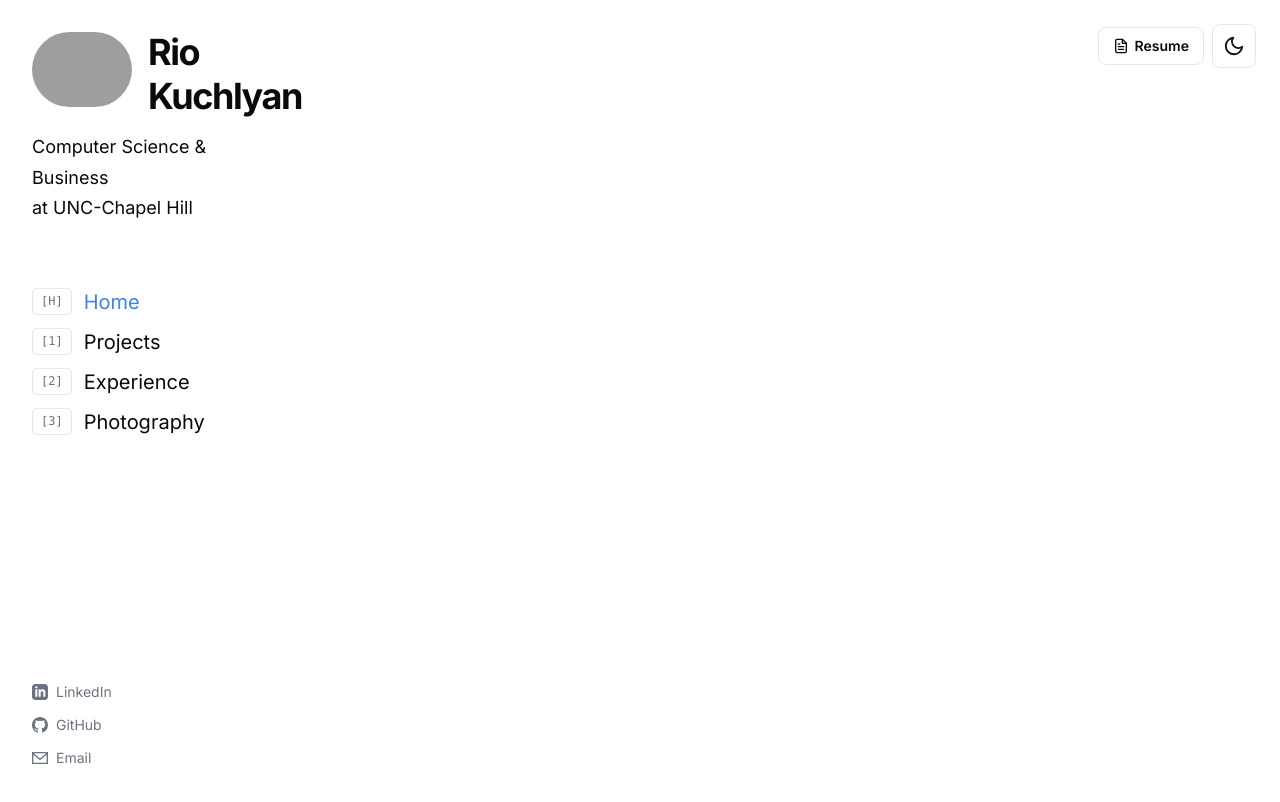
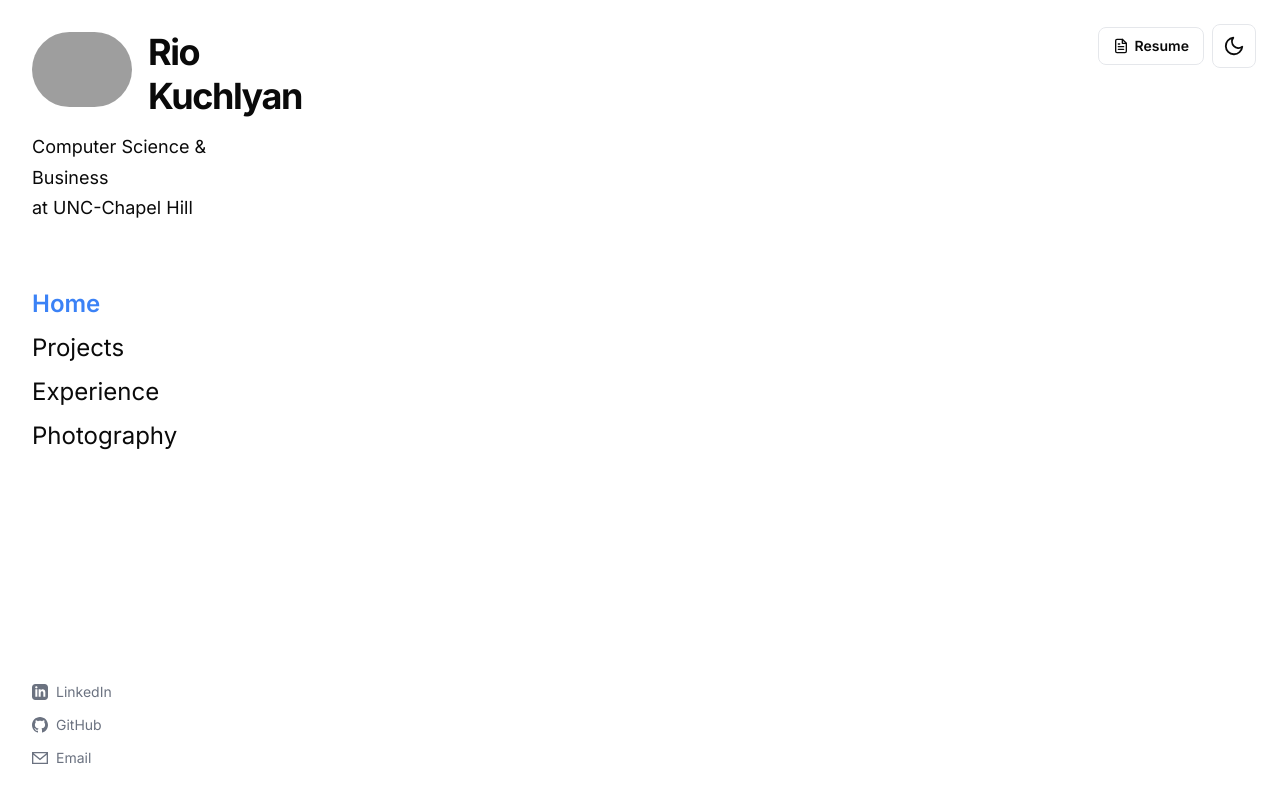
Before and after one commit to riokuchlyan/PortfolioWebsite, a Next.js app: page / in a window 1280 px wide. Shown: the top 802 px of the page. Built offline with nearby package versions, Linux system fonts and the light colour scheme; grey boxes are pictures that could not be loaded.

Commit message:
Refactor homepage components: remove keyboard navigation logic, simplify button styles, and enhance accessibility for improved user experience

```diff
--- a/src/app/page.tsx
+++ b/src/app/page.tsx
@@ -1,5 +1,5 @@
 'use client';
-import React, { useEffect, useState, useMemo, useCallback } from 'react';
+import React, { useEffect, useState, useCallback } from 'react';
 import Image from 'next/image';
 import Link from "next/link";
 import { validateTheme } from "@/utils/validateTheme";
@@ -22,27 +22,6 @@ export default function Home() {
     validateTheme();
   }, []);
 
-  // Keyboard navigation
-  useEffect(() => {
-    const handleKeyPress = (e: KeyboardEvent) => {
-      const target = e.target as HTMLElement;
-      const isTyping = target.tagName === 'INPUT' ||
-                      target.tagName === 'TEXTAREA' ||
-                      target.isContentEditable;
-
-      if (isTyping) return;
-
-      switch(e.key.toLowerCase()) {
-        case 'h': setActiveSection('home'); break;
-        case '1': setActiveSection('projects'); break;
-        case '2': setActiveSection('experience'); break;
-        case '3': setActiveSection('photography'); break;
-      }
-    };
-
-    window.addEventListener('keydown', handleKeyPress);
-    return () => window.removeEventListener('keydown', handleKeyPress);
-  }, []);
 
   const structuredData = {
     "@context": "https://schema.org",
@@ -474,21 +453,29 @@ export default function Home() {
             </div>
 
             <nav className="flex flex-col gap-3">
-              <button onClick={() => setActiveSection('home')} className={`flex items-center gap-3 text-xl transition-colors group text-left ${activeSection === 'home' ? 'text-accent' : 'text-foreground hover:text-accent'}`}>
-                <span className="text-xs font-mono text-muted group-hover:text-accent px-2 py-1 border border-border rounded">[H]</span>
-                <span>Home</span>
+              <button
+                onClick={() => setActiveSection('home')}
+                className={`text-2xl text-left transition-colors ${activeSection === 'home' ? 'text-accent font-semibold' : 'text-foreground'}`}
+              >
+                Home
               </button>
-              <button onClick={() => setActiveSection('projects')} className={`flex items-center gap-3 text-xl transition-colors group text-left ${activeSection === 'projects' ? 'text-accent' : 'text-foreground hover:text-accent'}`}>
-                <span className="text-xs font-mono text-muted group-hover:text-accent px-2 py-1 border border-border rounded">[1]</span>
-                <span>Projects</span>
+              <button
+                onClick={() => setActiveSection('projects')}
+                className={`text-2xl text-left transition-colors ${activeSection === 'projects' ? 'text-accent font-semibold' : 'text-foreground'}`}
+              >
+                Projects
               </button>
-              <button onClick={() => setActiveSection('experience')} className={`flex items-center gap-3 text-xl transition-colors group text-left ${activeSection === 'experience' ? 'text-accent' : 'text-foreground hover:text-accent'}`}>
-                <span className="text-xs font-mono text-muted group-hover:text-accent px-2 py-1 border border-border rounded">[2]</span>
-                <span>Experience</span>
+              <button
+                onClick={() => setActiveSection('experience')}
+                className={`text-2xl text-left transition-colors ${activeSection === 'experience' ? 'text-accent font-semibold' : 'text-foreground'}`}
+              >
+                Experience
               </button>
-              <button onClick={() => setActiveSection('photography')} className={`flex items-center gap-3 text-xl transition-colors group text-left ${activeSection === 'photography' ? 'text-accent' : 'text-foreground hover:text-accent'}`}>
-                <span className="text-xs font-mono text-muted group-hover:text-accent px-2 py-1 border border-border rounded">[3]</span>
-                <span>Photography</span>
+              <button
+                onClick={() => setActiveSection('photography')}
+                className={`text-2xl text-left transition-colors ${activeSection === 'photography' ? 'text-accent font-semibold' : 'text-foreground'}`}
+              >
+                Photography
               </button>
             </nav>
           </div>
--- a/src/components/DarkModeToggle.tsx
+++ b/src/components/DarkModeToggle.tsx
@@ -12,36 +12,16 @@ export default function DarkModeToggle() {
   }, [isDark]);
 
   useEffect(() => {
-    // Check initial theme
     const theme = document.documentElement.getAttribute('data-theme');
     setIsDark(theme === 'dark');
   }, []);
-
-  useEffect(() => {
-    // Keyboard shortcut
-    const handleKeyPress = (e: KeyboardEvent) => {
-      const target = e.target as HTMLElement;
-      const isTyping = target.tagName === 'INPUT' ||
-                      target.tagName === 'TEXTAREA' ||
-                      target.isContentEditable;
-
-      if (isTyping) return;
-
-      if (e.key.toLowerCase() === 's') {
-        toggleTheme();
-      }
-    };
-
-    window.addEventListener('keydown', handleKeyPress);
-    return () => window.removeEventListener('keydown', handleKeyPress);
-  }, [toggleTheme]);
 
   return (
     <button
       onClick={toggleTheme}
       className="p-1.5 sm:p-2.5 rounded-lg bg-background/60 backdrop-blur-md border border-border/50 hover:border-foreground/30 text-foreground hover:text-foreground transition-all duration-200"
       aria-label="Toggle dark mode"
-      title="Toggle theme [S]"
+      title="Toggle theme"
     >
       {isDark ? (
         <svg className="w-4 h-4 sm:w-[22px] sm:h-[22px]" viewBox="0 0 24 24" fill="none" stroke="currentColor" strokeWidth="2" strokeLinecap="round" strokeLinejoin="round">
```
